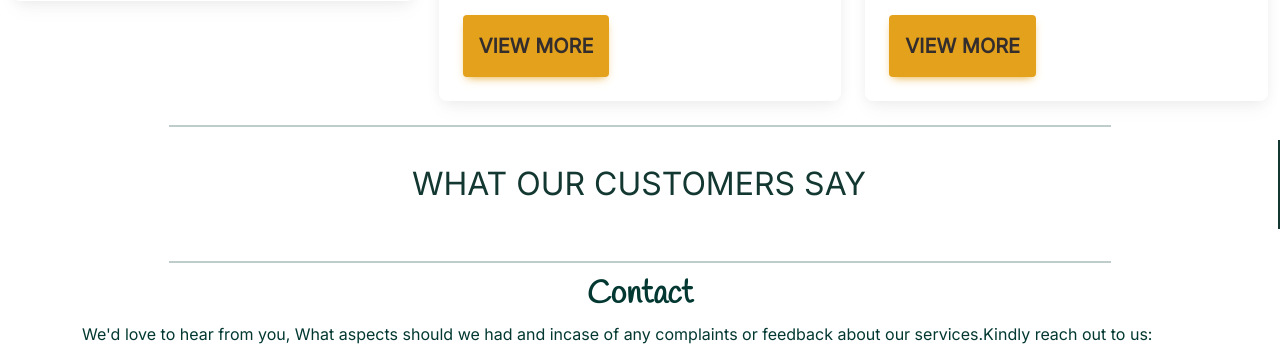
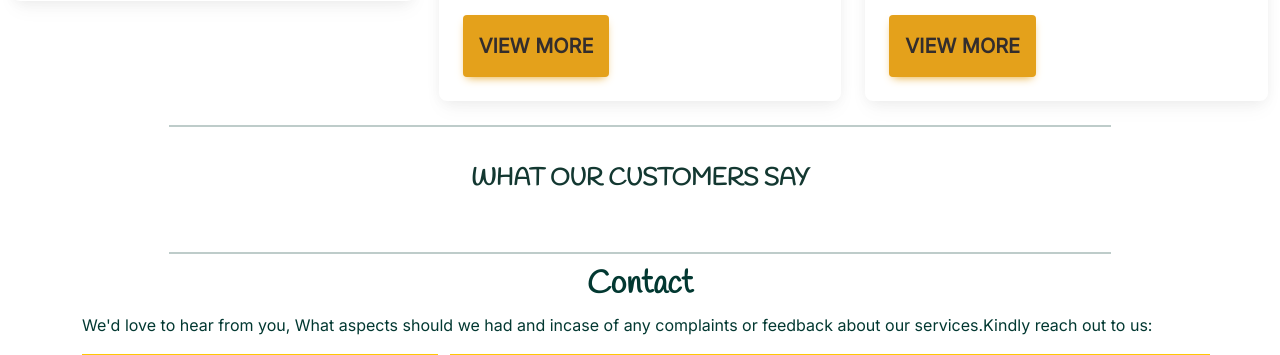
Before and after one commit to Reuben-Kipkemboi/Agric, a Django app: page / in a window 1280 px wide. Shown: the part 1813-2168 px from the top of the page. Run offline with Django 4.2, Linux system fonts and the light colour scheme; data that the repository does not hold is empty; some libraries are stand-ins or nearby versions.

Commit message:
st:card-styling - optimize card styling

```diff
--- a/app/static/css/index.css
+++ b/app/static/css/index.css
@@ -218,14 +218,16 @@ ul li {
 #comment-card {
     background-color: #133831;
     text-align: center;
+    border-top: 6px solid #F7C35F;
 }
 
 #clients {
     padding: 2%;
-    font-size: 4vh;
+    font-size: 3vh;
     text-align: center;
-    border-right: 2px solid #133831;
     color: #133831;
+    font-family: 'Handlee' , cursive;
+    font-weight: 900;
 
 }
 
--- a/app/templates/public/index.html
+++ b/app/templates/public/index.html
@@ -174,7 +174,6 @@
     {% for comment in comments %}
     <div class="col-md-3 mx-auto">
       <div class="card p-4" id="comment-card">
-
         {% if request.user.profile.profile_pic %}
         <img src="{{request.user.profile.profile_pic.url}}" class="rounded-circle" alt="User" loading="lazy"
           id="person-commenting" />
```
